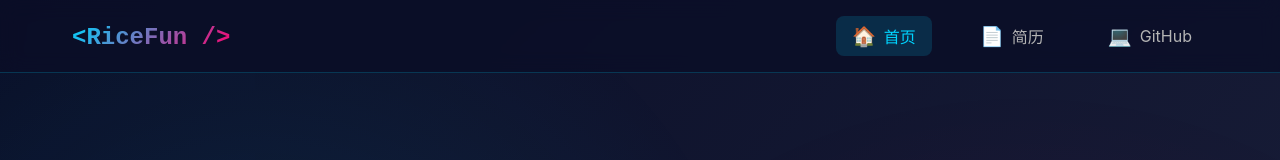
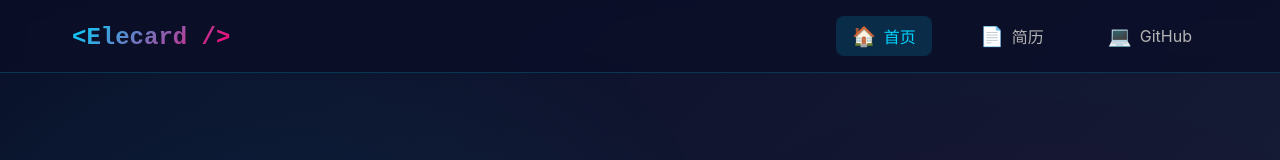
Before and after one commit to riceFun/ricefun.github.io, a Vue app: page / in a window 1280 px wide. Shown: the top 160 px of the page. Built offline with nearby package versions, Linux system fonts and the light colour scheme.

Commit message:
feat: 标题

```diff
--- a/src/components/Navigation.vue
+++ b/src/components/Navigation.vue
@@ -15,7 +15,7 @@ const toggleMobileMenu = () => {
     <div class="nav-container">
       <div class="logo">
         <RouterLink to="/">
-          <span class="logo-text">&lt;RiceFun /&gt;</span>
+          <span class="logo-text">&lt;Elecard /&gt;</span>
         </RouterLink>
       </div>
 
```
